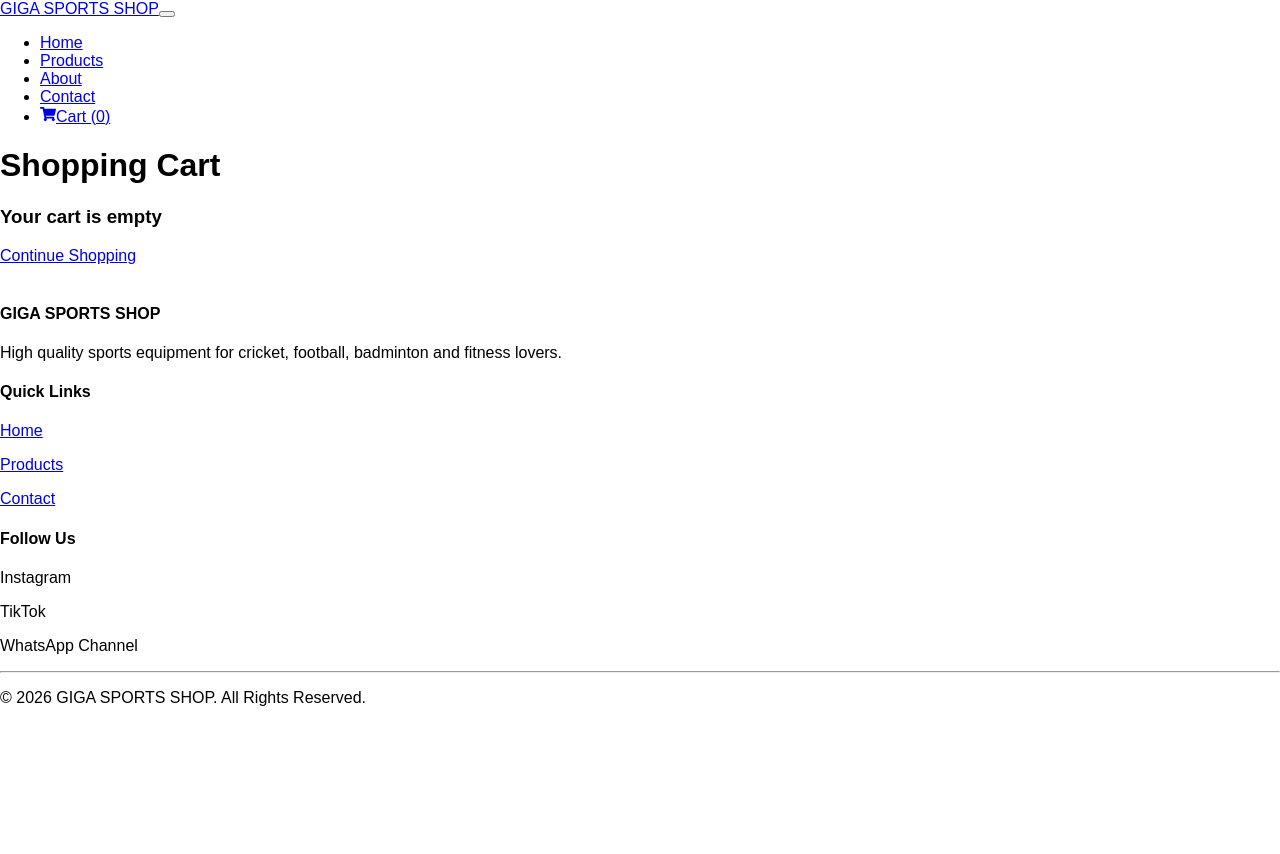
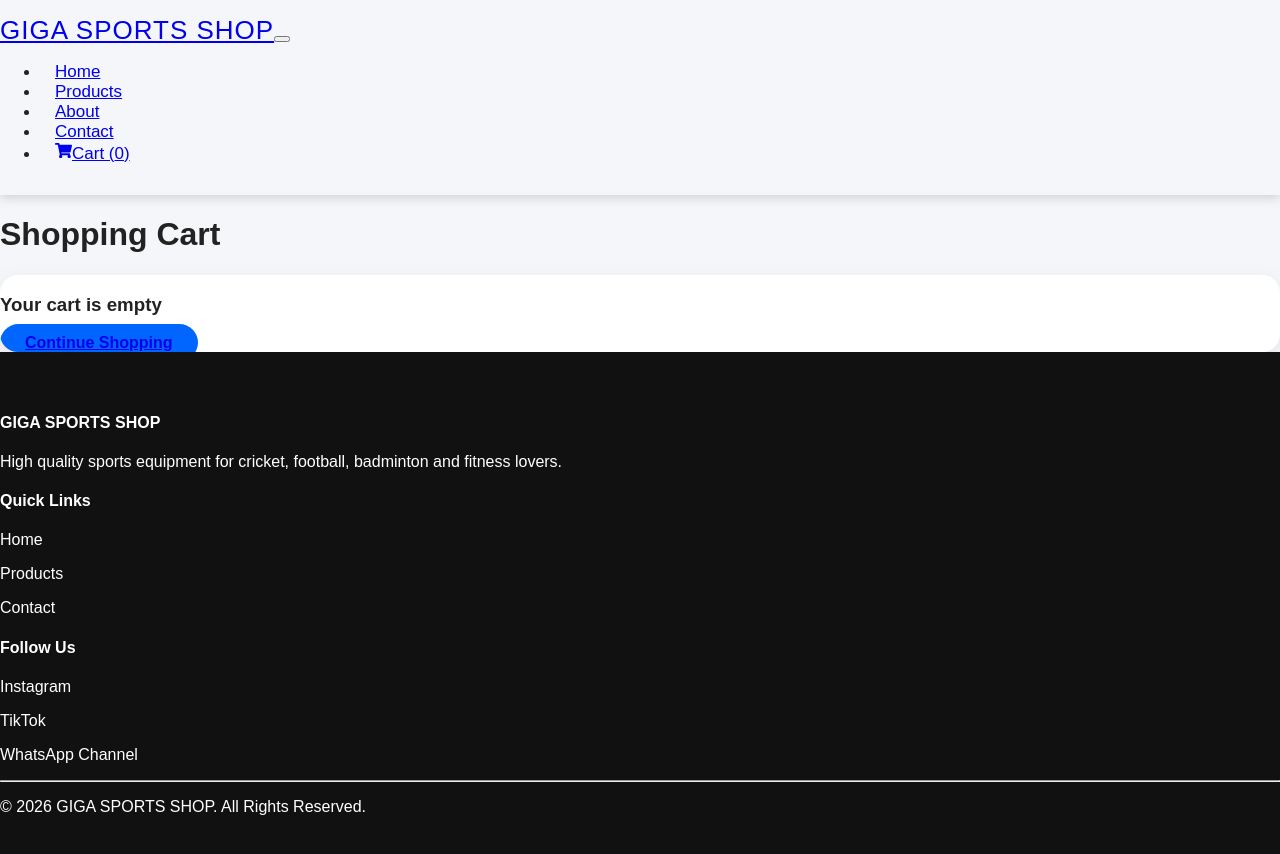
Before and after one commit to zain0333/Giga-sports, a React (Vite) app: page /cart in a window 1280 px wide. Shown: the top 854 px of the page. Before the commit the page ends 800 px from the top, so only its background shows below. Built offline with nearby package versions, Linux system fonts and the light colour scheme.

Commit message:
fourty-one commit

```diff
--- a/src/App.css
+++ b/src/App.css
@@ -1,25 +1,275 @@
+* {
+  box-sizing: border-box;
+}
+
+
 body {
   margin: 0;
-  font-family: Arial, sans-serif;
+  background: #f4f6f9;
+  font-family: "Poppins", Arial, sans-serif;
+  color: #222;
 }
 
-.card {
+
+/* Navbar */
+
+.navbar {
+  padding: 15px 0;
+  box-shadow: 0 3px 10px rgba(0,0,0,0.15);
+}
+
+
+.navbar-brand {
+  font-size: 26px;
+  letter-spacing: 1px;
+}
+
+
+.nav-link {
+  font-size: 17px;
+  margin-left: 15px;
   transition: 0.3s;
 }
 
-.card:hover {
-  transform: scale(1.03);
+
+.nav-link:hover {
+  color: #ffc107 !important;
 }
 
-.card img {
-  height: 200px;
-  object-fit: contain;
+
+
+/* Hero Section */
+
+.display-4 {
+  font-weight: 800;
 }
 
-.btn {
-  border-radius: 5px;
+
+.hero {
+  min-height: 450px;
+  display: flex;
+  align-items: center;
+  background: linear-gradient(
+    135deg,
+    #000,
+    #333
+  );
 }
 
+
+
+/* Product Cards */
+
+.card {
+  border: none;
+  border-radius: 18px;
+  overflow: hidden;
+  background: white;
+  box-shadow: 0 8px 25px rgba(0,0,0,0.08);
+  transition: 0.4s;
+}
+
+
+.card:hover {
+  transform: translateY(-10px);
+  box-shadow: 0 15px 35px rgba(0,0,0,0.15);
+}
+
+
+
+.card-img-top {
+
+  height: 230px;
+
+  width: 100%;
+
+  object-fit: contain;
+
+  padding: 20px;
+
+  background: white;
+
+}
+
+
+
+.card h5 {
+
+  font-size: 20px;
+
+  font-weight: bold;
+
+}
+
+
+
+/* Product Price */
+
+.card p {
+
+  color: #555;
+
+  font-size: 16px;
+
+}
+
+
+
+/* Buttons */
+
+.btn {
+
+  border-radius: 30px;
+
+  padding: 10px 25px;
+
+  font-weight: bold;
+
+  transition: 0.3s;
+
+}
+
+
+.btn:hover {
+
+  transform: scale(1.05);
+
+}
+
+
+
+.btn-primary {
+
+  background: #0066ff;
+
+  border: none;
+
+}
+
+
+
+/* Search Bar */
+
+input,
+textarea {
+
+  border-radius: 15px !important;
+
+  padding: 12px;
+
+  border: 1px solid #ddd;
+
+}
+
+
+
+input:focus,
+textarea:focus {
+
+  box-shadow: 0 0 10px rgba(0,102,255,0.3);
+
+}
+
+
+
+/* Category Buttons */
+
+.btn-outline-primary {
+
+  border-radius: 25px;
+
+}
+
+
+
+/* Cart */
+
+.cart-item {
+
+  background: white;
+
+  border-radius: 15px;
+
+}
+
+
+
+/* Checkout */
+
+.checkout-card {
+
+  border-radius: 20px;
+
+}
+
+
+
+/* Footer */
+
 footer {
-  margin-top: 40px;
+
+  background: #111;
+
+  color: white;
+
+  padding: 40px 0;
+
 }
+
+
+
+footer a {
+
+  color: white;
+
+  text-decoration: none;
+
+}
+
+
+
+footer a:hover {
+
+  color: #ffc107;
+
+}
+
+
+
+/* Product Details Image */
+
+.product-details img {
+
+  max-height: 450px;
+
+  object-fit: contain;
+
+}
+
+
+
+/* Mobile Design */
+
+@media(max-width:768px){
+
+  .navbar-brand {
+
+    font-size: 20px;
+
+  }
+
+
+  .card-img-top {
+
+    height: 180px;
+
+  }
+
+
+  .display-4 {
+
+    font-size: 35px;
+
+  }
+
+}
--- a/src/main.tsx
+++ b/src/main.tsx
@@ -2,6 +2,7 @@ import { StrictMode } from "react";
 import { createRoot } from "react-dom/client";
 
 import App from "./App.tsx";
+
 import "./App.css";
 
 createRoot(document.getElementById("root")!).render(
```
